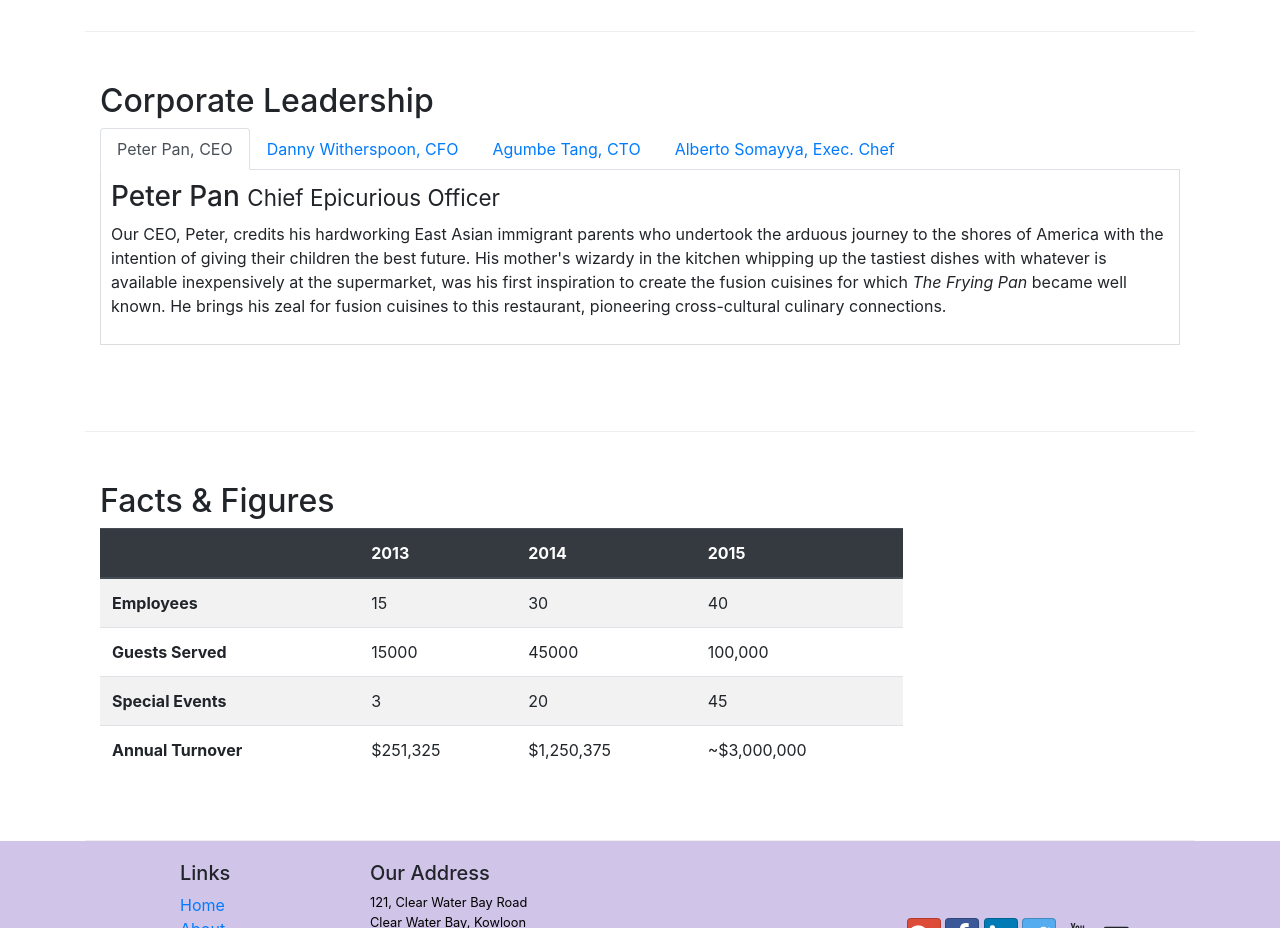
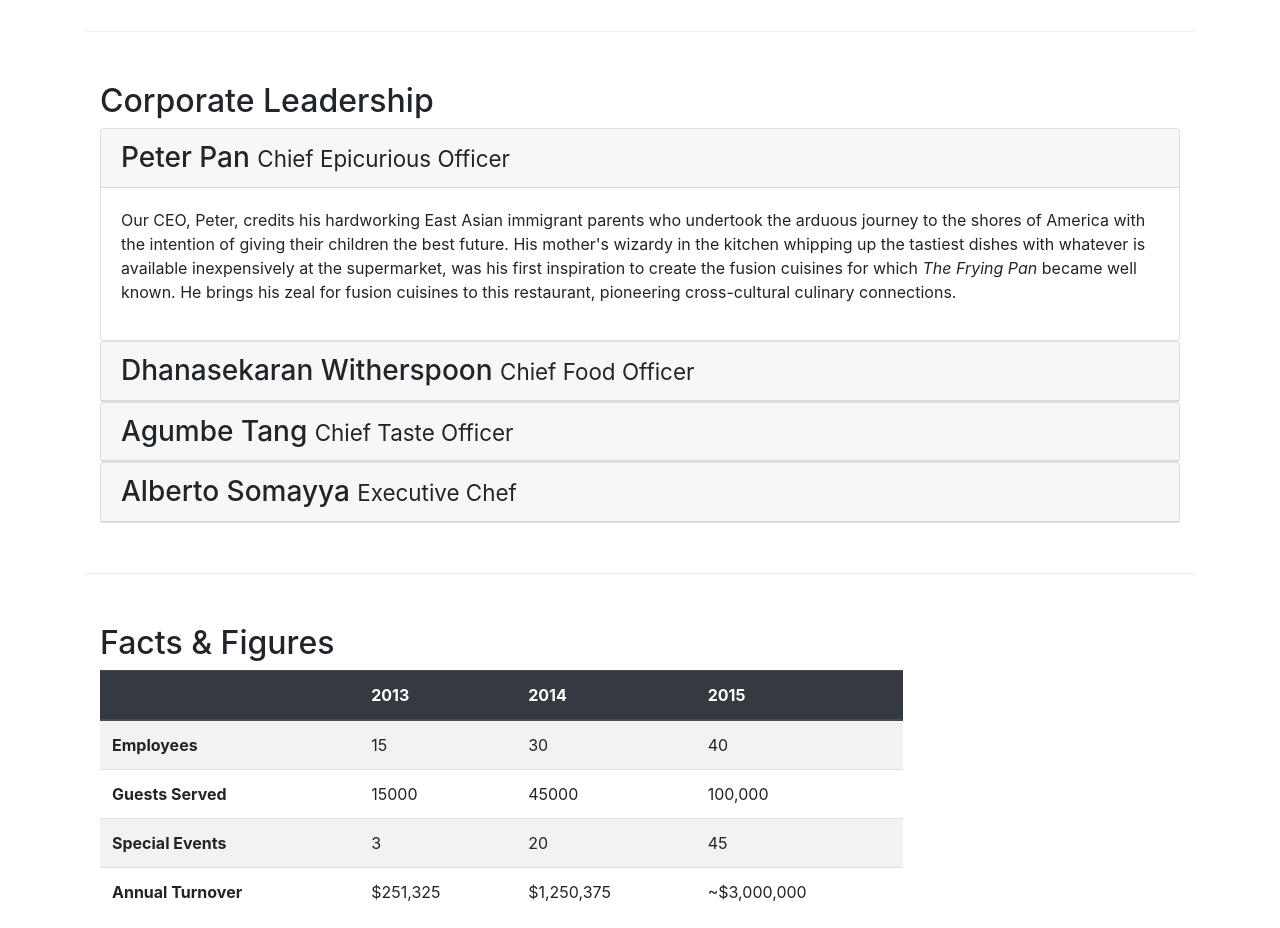
Before and after one commit to AkP2809/Bootstrap-Full-Stack-Web-UI-Course-, a website: page aboutus.html in a window 1280 px wide. Shown: the part 940-1868 px from the top of the page. Drawn offline with nearby package versions, Linux system fonts and the light colour scheme.

Commit message:
Accordions

```diff
--- a/aboutus.html
+++ b/aboutus.html
@@ -168,64 +168,65 @@
         <div class="col-12 col-sm">
           <h2>Corporate Leadership</h2>
 
-          <ul class="nav nav-tabs">
-            <li class="nav-item">
-              <a
-                class="nav-link active"
-                href="#peter"
-                role="tab"
-                data-toggle="tab"
+          <div id="accordion">
+            <div class="card">
+              <div class="card-header" role="tab" id="peterhead">
+                <h3 class="mb-0">
+                  <a data-toggle="collapse" data-target="#peter">
+                    Peter Pan <small>Chief Epicurious Officer</small>
+                  </a>
+                </h3>
+              </div>
+
+              <div
+                class="collapse show"
+                role="tabpanel"
+                id="peter"
+                data-parent="#accordion"
               >
-                Peter Pan, CEO
-              </a>
-            </li>
-            <li class="nav-item">
-              <a class="nav-link" href="#danny" role="tab" data-toggle="tab"
-                >Danny Witherspoon, CFO
-              </a>
-            </li>
-            <li class="nav-item">
-              <a class="nav-link" href="#agumbe" role="tab" data-toggle="tab"
-                >Agumbe Tang, CTO
-              </a>
-            </li>
-            <li class="nav-item">
-              <a class="nav-link" href="#alberto" role="tab" data-toggle="tab"
-                >Alberto Somayya, Exec. Chef
-              </a>
-            </li>
-          </ul>
-
-          <div class="tab-content">
-            <div class="tab-pane fade show active" role="tabpanel" id="peter">
-              <h3>Peter Pan <small>Chief Epicurious Officer</small></h3>
+                <div class="card-body">
                   <div class="d-none d-sm-block">
                     <p>
-                  Our CEO, Peter, credits his hardworking East Asian immigrant
-                  parents who undertook the arduous journey to the shores of
-                  America with the intention of giving their children the best
-                  future. His mother's wizardy in the kitchen whipping up the
-                  tastiest dishes with whatever is available inexpensively at
-                  the supermarket, was his first inspiration to create the
-                  fusion cuisines for which
-                  <em>The Frying Pan</em> became well known. He brings his zeal
-                  for fusion cuisines to this restaurant, pioneering
+                      Our CEO, Peter, credits his hardworking East Asian
+                      immigrant parents who undertook the arduous journey to the
+                      shores of America with the intention of giving their
+                      children the best future. His mother's wizardy in the
+                      kitchen whipping up the tastiest dishes with whatever is
+                      available inexpensively at the supermarket, was his first
+                      inspiration to create the fusion cuisines for which
+                      <em>The Frying Pan</em> became well known. He brings his
+                      zeal for fusion cuisines to this restaurant, pioneering
                       cross-cultural culinary connections.
                     </p>
                   </div>
                 </div>
+              </div>
+            </div>
 
-            <div class="tab-pane fade" role="tabpanel" id="danny">
-              <h3>
+            <div class="card">
+              <div class="card-header" role="tab" id="dannyhead">
+                <h3 class="mb-0">
+                  <a data-toggle="collapse" data-target="#danny">
                     Dhanasekaran Witherspoon <small>Chief Food Officer</small>
+                  </a>
                 </h3>
+              </div>
+
+              <div
+                class="collapse"
+                role="tabpanel"
+                id="danny"
+                data-parent="#accordion"
+              >
+                <div class="card-body">
                   <div class="d-none d-sm-block">
                     <p>
                       Our CFO, Danny, as he is affectionately referred to by his
-                  colleagues, comes from a long established family tradition in
-                  farming and produce. His experiences growing up on a farm in
-                  the Australian outback gave him great appreciation for
-                  varieties of food sources. As he puts it in his own words,
+                      colleagues, comes from a long established family tradition
+                      in farming and produce. His experiences growing up on a
+                      farm in the Australian outback gave him great appreciation
+                      for varieties of food sources. As he puts it in his own
+                      words,
                       <em
                         >Everything that runs, wins, and everything that stays,
                         pays!</em
@@ -233,34 +234,68 @@
                     </p>
                   </div>
                 </div>
+              </div>
+            </div>
 
-            <div class="tab-pane fade" role="tabpanel" id="agumbe">
-              <h3>Agumbe Tang <small>Chief Taste Officer</small></h3>
+            <div class="card">
+              <div class="card-header" role="tab" id="agumbehead">
+                <h3 class="mb-0">
+                  <a data-toggle="collapse" data-target="#agumbe">
+                    Agumbe Tang <small>Chief Taste Officer</small>
+                  </a>
+                </h3>
+              </div>
+
+              <div
+                class="collapse"
+                role="tabpanel"
+                id="agumbe"
+                data-parent="#accordion"
+              >
+                <div class="card-body">
                   <div class="d-none d-sm-block">
                     <p>
-                  Blessed with the most discerning gustatory sense, Agumbe, our
-                  CTO, personally ensures that every dish that we serve meets
-                  his exacting tastes. Our chefs dread the tongue lashing that
-                  ensues if their dish does not meet his exacting standards. He
-                  lives by his motto,
+                      Blessed with the most discerning gustatory sense, Agumbe,
+                      our CTO, personally ensures that every dish that we serve
+                      meets his exacting tastes. Our chefs dread the tongue
+                      lashing that ensues if their dish does not meet his
+                      exacting standards. He lives by his motto,
                       <em>You click only if you survive my lick.</em>
                     </p>
                   </div>
                 </div>
+              </div>
+            </div>
 
-            <div class="tab-pane fade" role="tabpabel" id="alberto">
-              <h3>Alberto Somayya <small>Executive Chef</small></h3>
+            <div class="card">
+              <div class="card-header" role="tab" id="#albertohead">
+                <h3 class="mb-0">
+                  <a data-toggle="collapse" data-target="#alberto">
+                    Alberto Somayya <small>Executive Chef</small>
+                  </a>
+                </h3>
+              </div>
+
+              <div
+                class="collapse"
+                role="tabpanel"
+                id="alberto"
+                data-parent="#accordion"
+              >
+                <div class="card-body">
                   <div class="d-none d-sm-block">
                     <p>
-                  Award winning three-star Michelin chef with wide International
-                  experience having worked closely with whos-who in the culinary
-                  world, he specializes in creating mouthwatering Indo-Italian
-                  fusion experiences. He says,
+                      Award winning three-star Michelin chef with wide
+                      International experience having worked closely with
+                      whos-who in the culinary world, he specializes in creating
+                      mouthwatering Indo-Italian fusion experiences. He says,
                       <em
-                    >Put together the cuisines from the two craziest cultures,
-                    and you get a winning hit! Amma Mia!</em
+                        >Put together the cuisines from the two craziest
+                        cultures, and you get a winning hit! Amma Mia!</em
                       >
                     </p>
+                  </div>
+                </div>
               </div>
             </div>
           </div>
```
Lines whose indentation alone changed are shown as unchanged.
